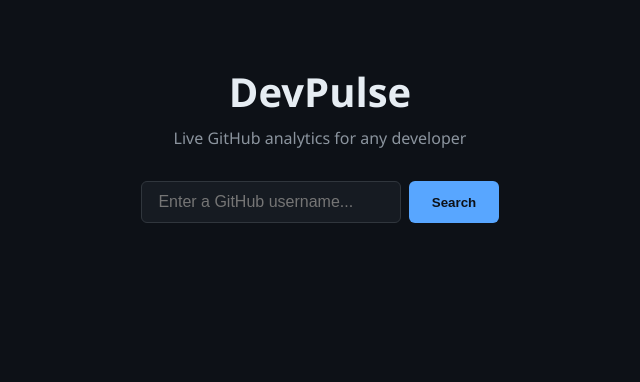
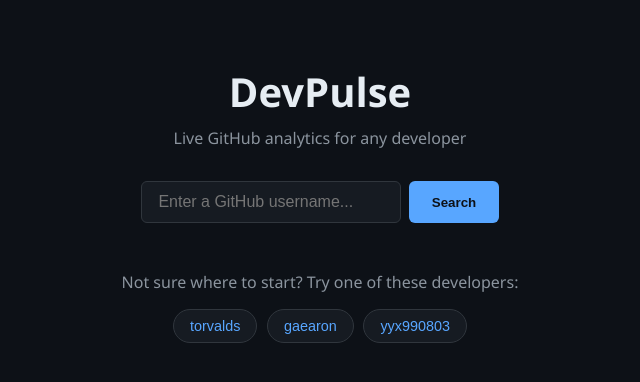
Before and after one commit to YugendharD/devpulse, a React (Vite) app: page / in a window 1280 px wide. Shown: the top 382 px of the page, without its empty margins (320-960 px from the left). Built offline with nearby package versions, Linux system fonts and the light colour scheme.

Commit message:
Add example usernames to empty state

```diff
--- a/src/App.css
+++ b/src/App.css
@@ -162,7 +162,6 @@
 
 .repo-card {
   display: block;
-  text-decoration: none;
   padding: 1.2rem;
   background-color: #161b22;
   border: 1px solid #30363d;
@@ -300,3 +299,31 @@
     transform: translateX(100%);
   }
 }
+
+.empty-state {
+  margin-top: 3rem;
+  color: #8b949e;
+}
+
+.example-chips {
+  display: flex;
+  justify-content: center;
+  flex-wrap: wrap;
+  gap: 0.6rem;
+  margin-top: 1rem;
+}
+
+.example-chips button {
+  padding: 0.5rem 1rem;
+  background-color: #161b22;
+  border: 1px solid #30363d;
+  border-radius: 999px;
+  color: #58a6ff;
+  font-size: 0.9rem;
+  cursor: pointer;
+  transition: border-color 0.2s ease;
+}
+
+.example-chips button:hover {
+  border-color: #58a6ff;
+}
--- a/src/App.jsx
+++ b/src/App.jsx
@@ -65,6 +65,19 @@ function App() {
 
       <SearchBar onSearch={handleSearch} />
 
+      {!username && (
+        <div className="empty-state">
+          <p>Not sure where to start? Try one of these developers:</p>
+          <div className="example-chips">
+            {["torvalds", "gaearon", "yyx990803"].map((name) => (
+              <button key={name} onClick={() => handleSearch(name)}>
+                {name}
+              </button>
+            ))}
+          </div>
+        </div>
+      )}
+
       {loading && (
         <div className="skeleton-card">
           <div className="skeleton-avatar"></div>
```
